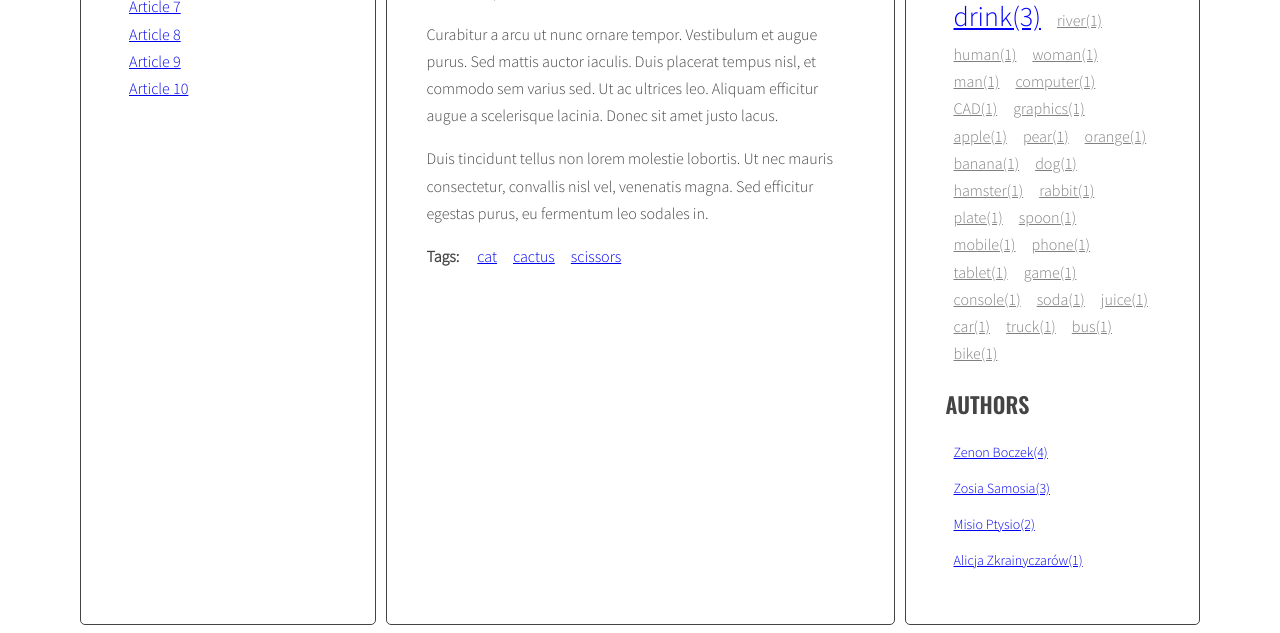
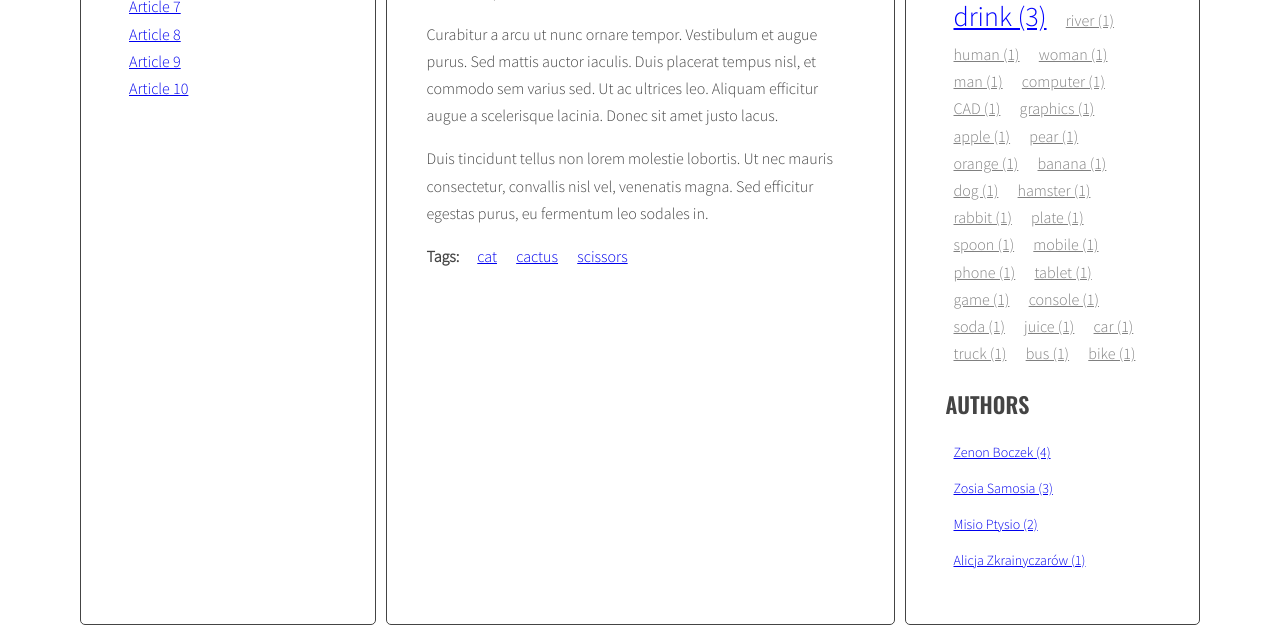
Before and after one commit to rwalkow/javascript-blog, a website: page index.html in a window 1280 px wide. Shown: the part 528-1161 px from the top of the page. Drawn offline with nearby package versions, Linux system fonts and the light colour scheme.

Commit message:
Modify html and js code

```diff
--- a/index.html
+++ b/index.html
@@ -17,18 +17,6 @@
       <aside class="sidebar">
         <h2 class="section-title">All posts</h2>
         <ul class="list titles">
-        <!--
-          <li><a href="#article-1" class="active"><span>Article 1</span></a></li>
-          <li><a href="#article-2"><span>Article 2</span></a></li>
-          <li><a href="#article-3"><span>Article 3</span></a></li>
-          <li><a href="#article-4"><span>Article 4</span></a></li>
-          <li><a href="#article-5"><span>Article 5</span></a></li>
-          <li><a href="#article-6"><span>Article 6</span></a></li>
-          <li><a href="#article-7"><span>Article 7</span></a></li>
-          <li><a href="#article-8"><span>Article 8</span></a></li>
-          <li><a href="#article-9"><span>Article 9</span></a></li>
-          <li><a href="#article-10"><span>Article 10</span></a></li>
-        -->
         </ul>
       </aside>
       <section class="posts">
@@ -187,8 +175,29 @@
     </main>
   </div>
 </div>
+
 <script id="template-article-link" type="text/x-handlebars-template">
   <li><a href="#{{ id }}"><span>{{ title }}</span></a></li>
+</script>
+
+<script id="template-tag-link" type="text/x-handlebars-template">
+  <li><a href="#{{ id }}"><span>{{ title }}</span></a></li>
+</script>
+
+<script id="template-author-link" type="text/x-handlebars-template">
+  <li><a href="#author-{{author}}"><span>{{ author }}</span></a></li>
+</script>
+
+<script id="template-tagcloud-link" type="text/x-handlebars-template">
+  {{#each tags}}
+    <li class="{{ className }}"><a href="#tag-{{tag}}">{{ tag }} ({{ count }})</a></li>
+  {{/each}}
+</script>
+
+<script id="template-authorlist-link" type="text/x-handlebars-template">
+  {{#each authors}}
+    <li><a href="#author-{{ author }}">{{ author }} ({{ count }})</a></li>
+  {{/each}}
 </script>
 
 <script src="https://cdnjs.cloudflare.com/ajax/libs/handlebars.js/4.1.0/handlebars.min.js"></script>
--- a/js/script.js
+++ b/js/script.js
@@ -1,6 +1,10 @@
 'use strict';
 const templates = {
-  articleLink: Handlebars.compile(document.querySelector('#template-article-link').innerHTML)
+  articleLink: Handlebars.compile(document.querySelector('#template-article-link').innerHTML),
+  tagsarrayLink: Handlebars.compile(document.querySelector('#template-tag-link').innerHTML),
+  articleAuthorLink: Handlebars.compile(document.querySelector('#template-author-link').innerHTML),
+  tagCloudLink: Handlebars.compile(document.querySelector('#template-tagcloud-link').innerHTML),
+  authorListLink: Handlebars.compile(document.querySelector('#template-authorlist-link').innerHTML),
 };
 
 const titleClickHandler = function(){
@@ -71,9 +75,10 @@ const optTagsListSelector = '.tags.list';
 
     /* [DONE] create HTML of the link */
     //const linkHTML = `<li>
-    //                    <a href="#${articleId}"><span>${articleTitle}</span></a>
+    //                    <a href="#tag-${articleId}"><span>${articleTitle}</span></a>
     //                  </li>`;
     const linkHTML = templates.articleLink({id: articleId, title: articleTitle});
+
     /* [DONE] insert link into titleList */
     html += linkHTML;
   }
@@ -125,9 +130,11 @@ const generateTags = function(){
     for (let tag of articleTagsArray) {
 
       /* generate HTML of the link */
-      const linkHTML = `<li>
-                          <a href="#tag-${tag}"><span>${tag}</span></a>
-                        </li>`;
+      //const linkHTML = `<li>
+      //                    <a href="#tag-${tag}"><span>${tag}</span></a>
+      //                  </li>`;
+
+      const linkHTML = templates.articleLink({id: `tag-${tag}`, title: tag});
 
       /* add generated code to html variable */
       html += linkHTML;
@@ -147,17 +154,26 @@ const generateTags = function(){
   /* END LOOP: for every article: */
   }
 
-  let html = '';
+  //let html = '';
   const tagList = document.querySelector(optTagsListSelector);
   const tagsParams = calculateTagsParams(allTags);
 
+  const htmlTag = {tags: []};
+
   for (let tag in allTags) {
-    const tagLinkHTML = `<li class="${calculateTagClass(allTags[tag], tagsParams)}">
-                          <a href="#tag-${tag}">${tag}(${allTags[tag]})</a>
-                         </li>`;
-    html += tagLinkHTML;
+    //const tagLinkHTML = `<li class="${calculateTagClass(allTags[tag], tagsParams)}">
+    //                      <a href="#tag-${tag}">${tag}(${allTags[tag]})</a>
+    //                     </li>`;
+    htmlTag.tags.push({
+      tag: tag,
+      count: allTags[tag],
+      className: calculateTagClass(allTags[tag], tagsParams)
+    });
+
+    //html += tagLinkHTML;
   }
-  tagList.innerHTML = html;
+  //tagList.innerHTML = html;
+  tagList.innerHTML = templates.tagCloudLink(htmlTag);
 };
 
 const tagClickHandler = function(event){
@@ -227,7 +243,6 @@ const generateAuthors = function() {
     /* get author from data-author attribute */
     const author = article.getAttribute('data-author');
 
-
     if (authors[author]) {
       authors[author]++;
     }
@@ -235,9 +250,10 @@ const generateAuthors = function() {
       authors[author]=1;
     }
 
-    const authorLinkItem = `<li>
-                  <a href="#author-${author}"><span>${author}</span></a>
-                  </li>`;
+    //const authorLinkItem = `<li>
+    //              <a href="#author-${author}"><span>${author}</span></a>
+    //              </li>`;
+    const authorLinkItem  = templates.articleAuthorLink({author: author});
 
     /* insert HTML of all the links into the authors wrapper */
     authorsWrapper.innerHTML += authorLinkItem;
@@ -246,16 +262,23 @@ const generateAuthors = function() {
   }
 
   const authorList = document.querySelector(optAuthorsListSelector);
-  let html='';
+  //let html='';
+  const html = {authors: []};
 
   for (let author in authors) {
-    const authorLinkItem = `<li>
-                  <a href="#author-${author}">${author}(${authors[author]})</a>
-                  </li>`;
-    html += authorLinkItem;
+    //const authorLinkItem = `<li>
+    //             <a href="#author-${author}">${author}(${authors[author]})</a>
+    //             </li>`;
+
+    //html += authorLinkItem;
+    html.authors.push({
+      author: author,
+      count: authors[author],
+    });
   }
 
-  authorList.innerHTML = html;
+  //authorList.innerHTML = html;
+  authorList.innerHTML = templates.authorListLink(html);
 };
 
 const addClickListenersToAuthors = function() {
```
